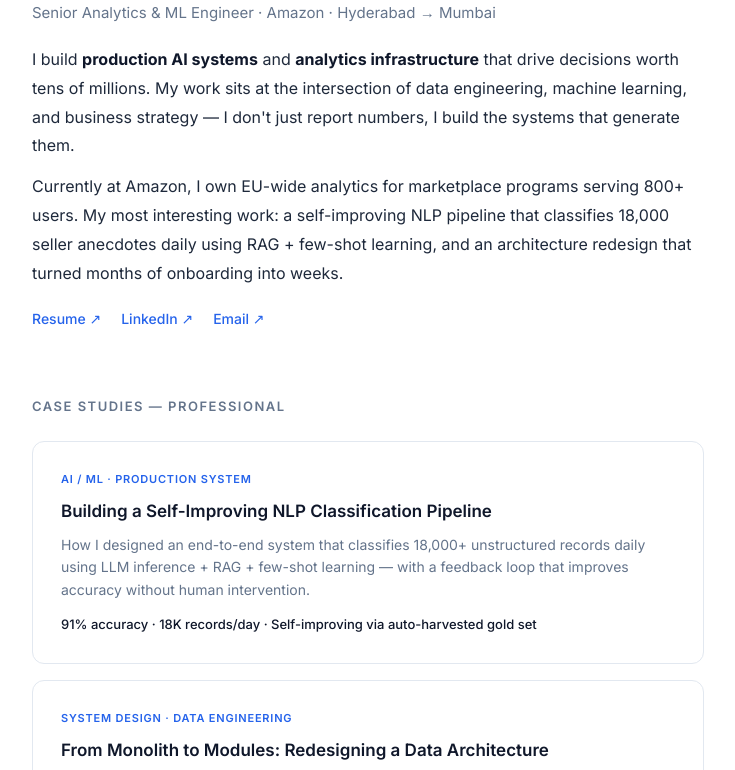
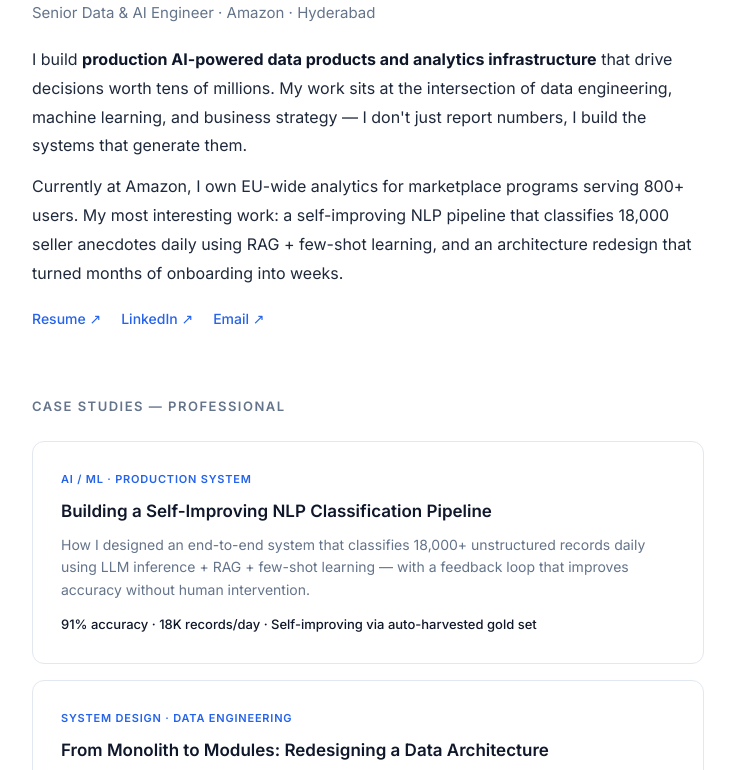
Before and after one commit to rk600/kejal-ranka.github.io, a plain HTML site: page index.html in a window 1280 px wide. Shown: the part 136-906 px from the top of the page, without its empty margins (272-1007 px from the left). Drawn offline with Linux system fonts and the light colour scheme.

Commit message:
fix: Reposition as Data & AI Engineer, remove Mumbai, fix team name
- Title: 'Senior Data & AI Engineer' (not ML Engineer)
- Skills: 'AI as a Tool' category (not ML/research framing)
- Team: 'EU FBA Analytics — SX Space'
- Removed Mumbai/location preference
- Summary emphasizes data architecture + AI-powered products

```diff
--- a/index.html
+++ b/index.html
@@ -3,8 +3,8 @@
 <head>
     <meta charset="UTF-8">
     <meta name="viewport" content="width=device-width, initial-scale=1.0">
-    <title>Kejal Ranka — Analytics & ML Engineer</title>
-    <meta name="description" content="I build production AI systems and analytics infrastructure. Currently at Amazon, shipping NLP pipelines that classify 18K records daily and analytics platforms serving 800+ users.">
+    <title>Kejal Ranka — Data & AI Engineer</title>
+    <meta name="description" content="I build production AI-powered data products and analytics infrastructure. Currently at Amazon, shipping NLP pipelines that classify 18K records daily and analytics platforms serving 800+ users.">
     <link href="https://fonts.googleapis.com/css2?family=Inter:wght@300;400;500;600;700&family=JetBrains+Mono:wght@400&display=swap" rel="stylesheet">
     <style>
         :root {
@@ -75,9 +75,9 @@
 
     <header>
         <h1>Kejal Ranka</h1>
-        <p class="role">Senior Analytics & ML Engineer · Amazon · Hyderabad → Mumbai</p>
+        <p class="role">Senior Data & AI Engineer · Amazon · Hyderabad</p>
         <p class="intro">
-            I build <strong>production AI systems</strong> and <strong>analytics infrastructure</strong> that drive decisions worth tens of millions. My work sits at the intersection of data engineering, machine learning, and business strategy — I don't just report numbers, I build the systems that generate them.
+            I build <strong>production AI-powered data products and analytics infrastructure</strong> that drive decisions worth tens of millions. My work sits at the intersection of data engineering, machine learning, and business strategy — I don't just report numbers, I build the systems that generate them.
         </p>
         <p class="intro" style="margin-top: 12px;">
             Currently at Amazon, I own EU-wide analytics for marketplace programs serving 800+ users. My most interesting work: a self-improving NLP pipeline that classifies 18,000 seller anecdotes daily using RAG + few-shot learning, and an architecture redesign that turned months of onboarding into weeks.
@@ -150,7 +150,7 @@
     </section>
 
     <footer>
-        <p>Open to Senior BIE / Analytics Engineer / ML Engineer roles in Mumbai.</p>
+        <p>Open to Senior BIE / Analytics Engineer / Data & AI Engineer roles.</p>
         <div class="contact-grid">
             <a href="mailto:rankakejal.600@gmail.com">rankakejal.600@gmail.com</a>
             <a href="https://www.linkedin.com/in/kejal-ranka" target="_blank">LinkedIn</a>
```
